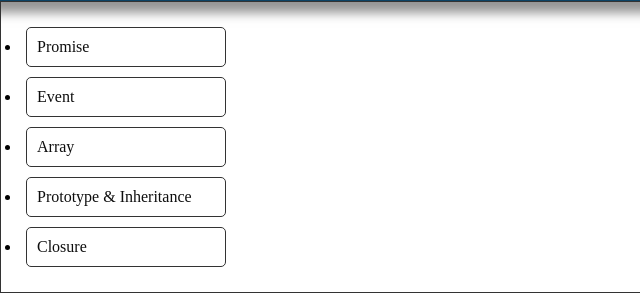
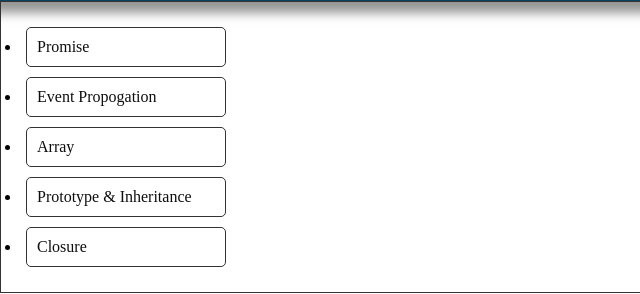
Before and after one commit to sijujacobs/webpractice, a plain HTML site: page index.html in a window 1280 px wide. Shown: the part 149-443 px from the top of the page, 0-640 px from the left. Drawn offline with nearby package versions, Linux system fonts and the light colour scheme.

Commit message:
Updated new topics

```diff
--- a/index.html
+++ b/index.html
@@ -17,7 +17,7 @@
       <div class="topicList">
         <ul class="topics">
           <li><a href="pages/promise.html">Promise</a></li>
-          <li><a href="pages/event.html">Event</a></li>
+          <li><a href="pages/event.html">Event Propogation</a></li>
           <li><a href="pages/array.html">Array</a></li>
           <li><a href="pages/prototype.html">Prototype & Inheritance</a></li>
           <li><a href="pages/closure.html">Closure</a></li>
```
Also changed, not shown: pages/event.html (+1 -1 lines).
